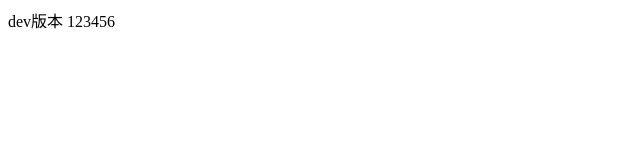
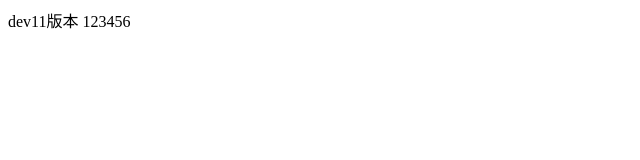
Before and after one commit to caohongjie/git_test, a plain HTML site: page Index.html in a window 1280 px wide. Shown: the full height of the page, 0-640 px from the left. Drawn offline with Linux system fonts and the light colour scheme.

Commit message:
dev1 commit

```diff
--- a/Index.html
+++ b/Index.html
@@ -6,6 +6,6 @@
     <title>Document</title>
   </head>
   <body>
-    dev版本 123456
+    dev11版本 123456
   </body>
 </html>
```
